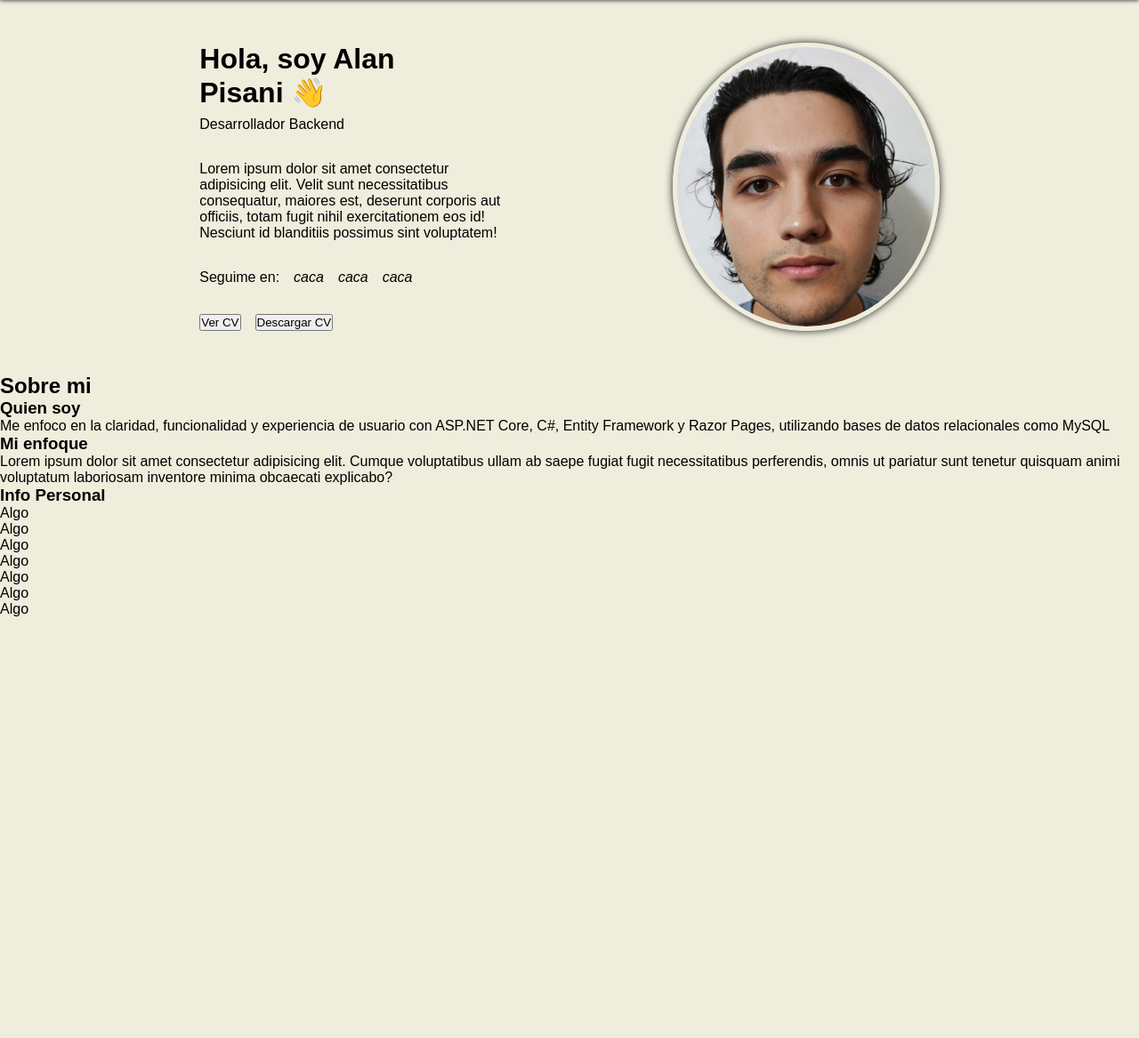
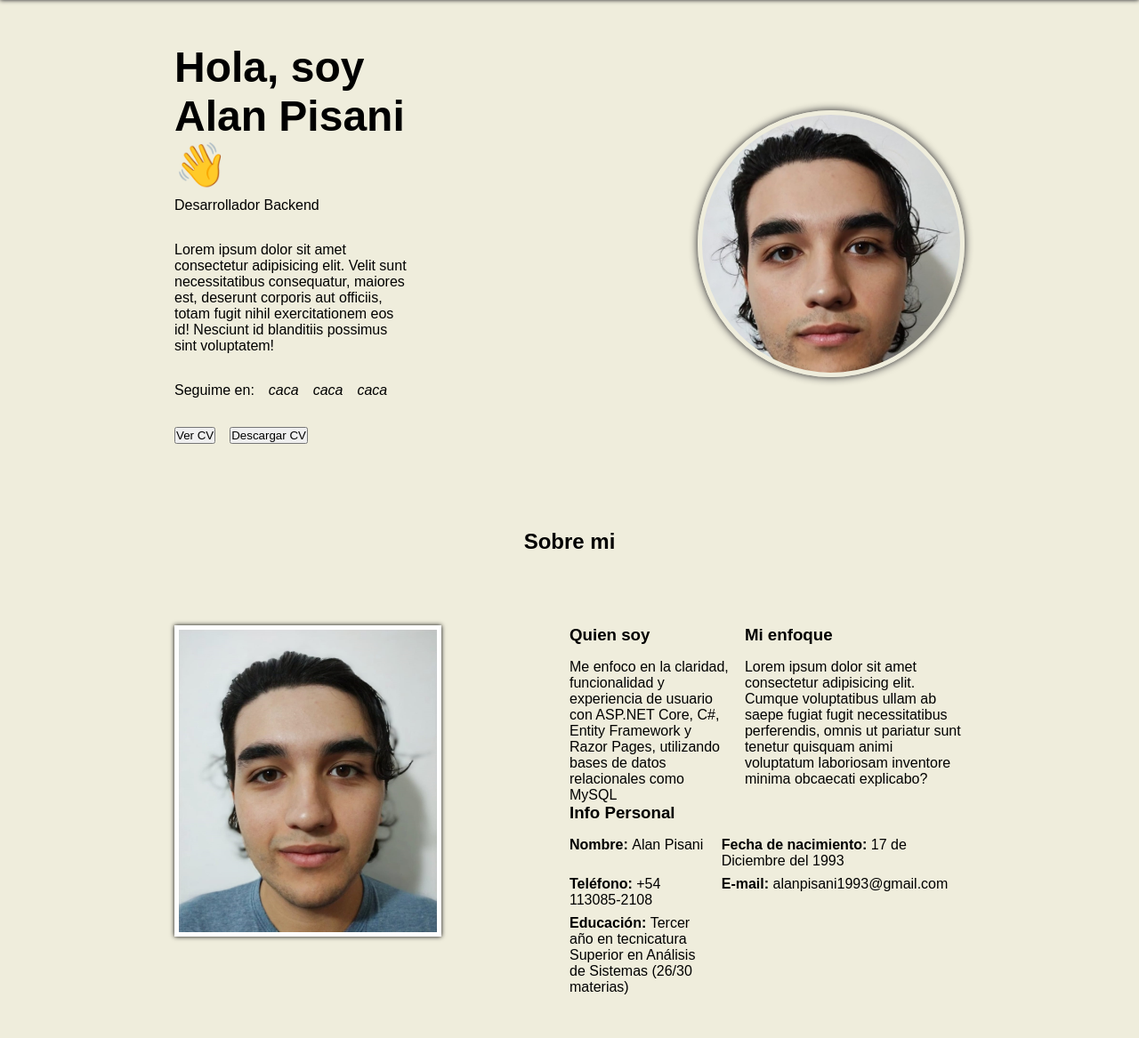
Before and after one commit to alanpisani/portfolio-final, a PHP site: page / in a window 1280 px wide. Shown: the part 66-1233 px from the top of the page at 89% size. Before the commit the page ends 759 px from the top, so only its background shows below. Run offline with PHP 8.4, Linux system fonts and the light colour scheme.

Commit message:
about me estructurado

```diff
--- a/css/style.css
+++ b/css/style.css
@@ -38,8 +38,15 @@ nav ul{
 
 .hero{
     display: flex;
-    justify-content: space-evenly;
+    justify-content: center;
     padding:3rem;
+}
+
+.hero-container{
+    display: flex;
+    align-items: center;
+    justify-content: space-between;
+    width:75%;
 }
 
 .hero-content{
@@ -56,8 +63,8 @@ nav ul{
 }
 
 h1{
-    font-size: 2rem;
-    width: 70%;
+    font-size: 3rem;
+
 }
 
 .hero-content-follow-me{
@@ -82,6 +89,72 @@ h1{
     background-image: url("../assets/img/cara.jpeg");
     background-repeat: no-repeat;
     background-size: cover;
-    border-radius: 100%;
+    border-radius: 50%;
     width:300px;
+    height: 300px;
 }
+
+/***ABOUT ME***/
+
+.about-me{
+    display: flex;
+    justify-content: center;
+    padding:3rem;
+}
+
+.about-me-container{
+    display: flex;
+    align-items: center;
+    flex-direction: column;
+    align-items: center;
+    justify-content: space-between;
+    width:75%;
+}
+
+h2{
+    text-align: center;
+    margin-bottom: 5rem;
+}
+
+.about-me-content{
+    display: flex;
+    justify-content: space-between;
+}
+
+.about-me-content-pic{
+    background-image: url("../assets/img/cara-2.jpeg");
+    background-size: cover;
+    border:5px solid white;
+    box-shadow: 0 0 5px black;
+    height: 350px;
+    width: 300px;
+}
+
+.about-me-content-description{
+    display: flex;
+    flex-direction: column;
+    justify-content: space-around;
+    width: 50%;
+}
+
+.content-description-part-one{
+    display: flex;
+    gap: 1rem;
+}
+
+.who-i-am, .my-approach{
+    display: flex;
+    flex-direction: column;
+    gap:1rem;
+}
+
+.content-description-part-two{
+    display: flex; flex-direction: column;
+    gap:1rem;
+}
+
+.personal-info-list{
+    display: grid;
+    grid-template-columns: repeat(2, auto);
+    gap: .5rem;
+}
--- a/index.html
+++ b/index.html
@@ -1,5 +1,5 @@
 <!DOCTYPE html>
-<html lang="en">
+<html lang="es">
 <head>
     <meta charset="UTF-8">
     <meta name="viewport" content="width=device-width, initial-scale=1.0">
@@ -26,6 +26,7 @@
     </header>
     <main>
         <section class="hero">
+            <div class="hero-container">
                 <div class="hero-content">
                     <div class="hero-content-presentation">
                         <h1>Hola, soy Alan Pisani <span>👋</span></h1>
@@ -46,8 +47,10 @@
                     </div>
                 </div>
                 <div class="hero-pic"></div>
+            </div>
         </section>
         <section class="about-me">
+            <div class="about-me-container">
                 <h2 id="about-me">Sobre mi</h2>
                 <div class="about-me-content">
                     <div class="about-me-content-pic"></div>
@@ -62,36 +65,29 @@
                                 <p>Lorem ipsum dolor sit amet consectetur adipisicing elit. Cumque voluptatibus ullam ab saepe fugiat fugit necessitatibus perferendis, omnis ut pariatur sunt tenetur quisquam animi voluptatum laboriosam inventore minima obcaecati explicabo?</p>
                             </div>
                         </div>
-                    <div class="content-description-part-tw">
+                        <div class="content-description-part-two">
                             <h3>Info Personal</h3>
                             <div class="personal-info-list">
                                 <div class="personal-info-item">
                                     <i></i>
-                                <p>Algo</p>
+                                    <p><b>Nombre: </b>Alan Pisani</p>
                                 </div>
                                 <div class="personal-info-item">
                                     <i></i>
-                                <p>Algo</p>
+                                    <p><b>Fecha de nacimiento: </b>17 de Diciembre del 1993</p>
                                 </div>
                                 <div class="personal-info-item">
                                     <i></i>
-                                <p>Algo</p>
+                                    <p><b>Teléfono: </b> +54 113085-2108</p>
                                 </div>
                                 <div class="personal-info-item">
                                     <i></i>
-                                <p>Algo</p>
+                                    <p><b>E-mail: </b>alanpisani1993@gmail.com</p>
                                 </div>
                                 <div class="personal-info-item">
                                     <i></i>
-                                <p>Algo</p>
+                                    <p><b>Educación: </b>Tercer año en tecnicatura Superior en Análisis de Sistemas (26/30 materias)</p>
                                 </div>
-                            <div class="personal-info-item">
-                                <i></i>
-                                <p>Algo</p>
-                            </div>
-                            <div class="personal-info-item">
-                                <i></i>
-                                <p>Algo</p>
                             </div>
                         </div>
                     </div>
```
Lines whose indentation alone changed are shown as unchanged.
